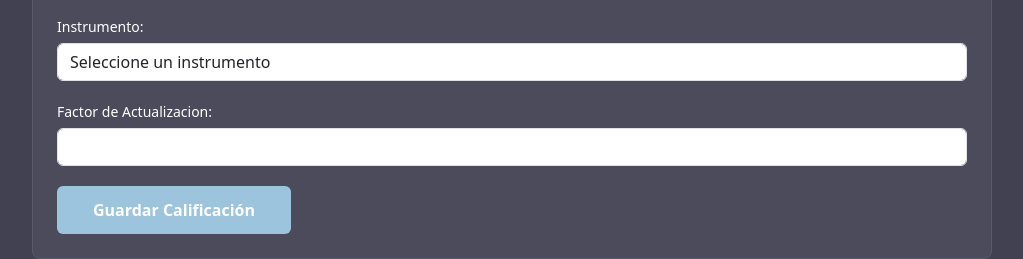
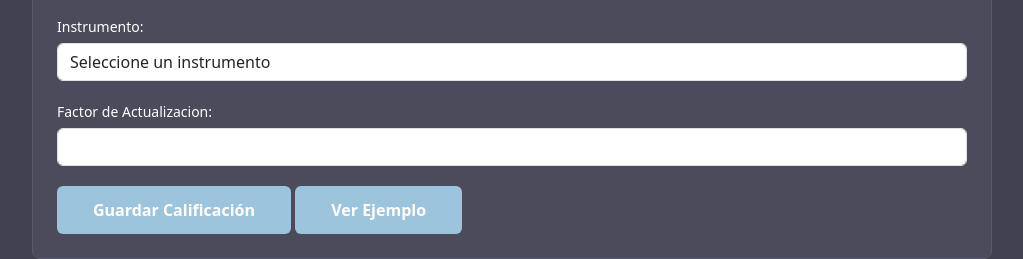
Before and after one commit to MaxiLuco1925/NuamProyecto_V_Alpha.1, a Django app: page /ingresarCalificacion/ in a window 1280 px wide. Shown: the part 859-1118 px from the top of the page, without its empty margins (128-1151 px from the left). Run offline with Django 5.2, Linux system fonts and the light colour scheme; data that the repository does not hold is empty.

Commit message:
Ejemplo de construcción de calificacion manual, para el usuario, edicion de calificación en el panel de calificacion tributaria, asignar los botones para asignar la carga por archivos por monto y por factor y realizamiento del calculo por montos y afeccion a los factores del 8 al 19

```diff
--- a/NuamProyecto/urls.py
+++ b/NuamProyecto/urls.py
@@ -16,7 +16,7 @@ Including another URLconf
 """
 from django.contrib import admin
 from django.urls import path
-from usuarios.views import portada, iniciarSesion, registro, interfazinicio, market_data_api, Administrador, panel, panelAdmin, EditarRolusuario, adminEliminarUsuario, listausuarios,salir, descargar_calificacion,ver_detalle_calificacion
+from usuarios.views import portada, iniciarSesion, registro, interfazinicio, market_data_api, Administrador, panel, panelAdmin, EditarRolusuario, adminEliminarUsuario, listausuarios,salir, descargar_calificacion,ver_detalle_calificacion,editar_calificacion_manual
 from auditoria.views import cargaArchivos,x_factor, Configuración, ConfiguraciónAdmin, verificacionUsuario, reportes, Factor, x_monto, x_factor_Admin, x_monto_Admin,lecturaReportes,listadoUsuario
 from declaraciones.views  import ingresarCalificacion, x_factorCalculo, ingresarCalificacionAdmin, x_factorCalculoAdmin
 
@@ -51,9 +51,7 @@ urlpatterns = [
     path('descargar/<int:calificacion_id>/', descargar_calificacion, name='descargar_calificacion'),
     path('calificacion/<int:calificacion_id>/detalle/', ver_detalle_calificacion, name='ver_detalle_calificacion'),
     path('ingresarcalificacionAdmin/', ingresarCalificacionAdmin, name= "calificacionAdmin"),
-    path("factorAdmin/", x_factorCalculoAdmin, name = "factorAdmin")
-
-
-
+    path("factorAdmin/", x_factorCalculoAdmin, name = "factorAdmin"),
+    path('editar/<int:pk>/', editar_calificacion_manual, name='editar_calificacion')
 
 ]
--- a/declaraciones/forms.py
+++ b/declaraciones/forms.py
@@ -78,16 +78,17 @@ class IngresoCalificacionManualForm(forms.ModelForm):
             return calificacion
 
 
-
-
-class factoresForm(forms. ModelForm):
+class EditarCalificacionForm(forms.ModelForm):
     class Meta:
-        model = FactorMensual
-        fields = [
-            'descripcion','valor_factor','fecha_factor'
-        ]
+        model = CalificacionTributaria
+        fields = ['instrumento', 'descripcion', 'dividendo']
         widgets = {
-            'descripcion' : forms.TextInput(attrs={'class' : 'form-control'}),
-            'valor_factor' : forms.NumberInput(attrs={'class' : 'form-control', 'step' : '0.01'}),
-            'fecha_factor' : forms.DateInput(attrs={'type' : 'date', 'class' : 'form-control'}),
+            'instrumento': forms.Select(attrs={'class': 'form-control'}),
+            'descripcion': forms.Textarea(attrs={'class': 'form-control', 'rows': 3}),
+            'dividendo': forms.NumberInput(attrs={'class': 'form-control'}),
         }
+        labels = {
+            'instrumento': 'Instrumento',
+            'descripcion': 'Descripción',
+            'dividendo': 'Dividendo',
+        }
--- a/declaraciones/views.py
+++ b/declaraciones/views.py
@@ -4,7 +4,7 @@ from . import forms
 from django.contrib import messages
 from usuarios.models import Usuario
 from auditoria.models import Instrumento, CalificacionTributaria
-from declaraciones.forms import IngresoCalificacionManualForm, factoresForm
+from declaraciones.forms import IngresoCalificacionManualForm
 from auditoria.models import FactorMensual
 from decimal import Decimal, ROUND_HALF_UP
 from django.http import JsonResponse
--- /dev/null
+++ b/static/js/Ejemplo.js
@@ -0,0 +1,161 @@
+document.addEventListener("DOMContentLoaded", () => {
+  const btn = document.getElementById("btnEjemplo");
+
+    btn.addEventListener("click", () => {
+    const imagenUrl = new URL(btn.dataset.imagenUrl, window.location.origin).href;
+    const nuevaVentana = window.open("", "_blank", "width=2000,height=1120");
+
+    if (nuevaVentana) {
+      nuevaVentana.document.write(`
+        <!DOCTYPE html>
+        <html lang="es">
+        <head>
+          <meta charset="UTF-8">
+          <title>Factor-08</title>
+          <style>
+          body {
+            margin: 0;
+            font-family: 'Segoe UI', Arial, sans-serif;
+            background-color: #f8fafc;
+            color: #333;
+            display: flex;
+            height: 100vh;
+          }
+
+          .izquierda {
+            flex: 1;
+            background-color: #1e293b;
+            display: flex;
+            align-items: center;
+            justify-content: center;
+            overflow: hidden;
+            padding: 10px;
+          }
+
+          .izquierda img {
+            width: 95%;
+            height: auto;
+            border-radius: 10px;
+            box-shadow: 0 4px 15px rgba(0,0,0,0.4);
+          }
+
+          .derecha {
+            flex: 1;
+            background-color: #ffffff;
+            padding: 40px;
+            overflow-y: auto;
+          }
+
+          h1 {
+            color: #0d6efd;
+            font-size: 24px;
+            margin-bottom: 20px;
+          }
+
+          h2 {
+            color: #2563eb;
+            margin-top: 25px;
+            font-size: 18px;
+          }
+
+          p, li {
+            line-height: 1.6;
+            font-size: 15px;
+          }
+
+          .emoji {
+            font-weight: bold;
+            margin-right: 5px;
+          }
+
+          ul {
+            padding-left: 20px;
+          }
+
+          .section {
+            margin-bottom: 20px;
+            background: #f1f5f9;
+            padding: 15px;
+            border-radius: 8px;
+            border-left: 5px solid #0d6efd;
+          }
+        </style>
+        </head>
+        <body>
+          <div class="izquierda">
+          <img src="${imagenUrl}" alt="Ejemplo del formulario">
+          </div>
+          <div class="derecha">
+          <h1>🧾 Guía para llenar el formulario</h1>
+
+          <div class="section"><h2>🟦 1. Descripción</h2>
+          <p>📄 Qué es: Un texto breve que identifique el evento o ingreso que estás calificando.</p>
+          <p>✍️ Ejemplo:<br>“Pago de dividendo acción A”<br>“Renta percibida por instrumento extranjero”<br>“Distribución de utilidades 2024”</p>
+          <p>👉 Debe ser claro y representativo del movimiento o ingreso.</p></div>
+
+          <div class="section"><h2>📅 2. Fecha de pago</h2>
+          <p>📄 Qué es: Fecha en que efectivamente se realizó el pago o se percibió el ingreso.</p>
+          <p>⏰ Formato: dd/mm/aaaa</p>
+          <p>✍️ Ejemplo:<br>25/04/2024<br>10/01/2025</p>
+          <p>👉 Debe coincidir con la fecha del comprobante o documento de respaldo.</p></div>
+
+          <div class="section"><h2>🔢 3. Secuencia del evento</h2>
+          <p>📄 Qué es: Un número interno o correlativo que identifique la operación.</p>
+          <p>✍️ Ejemplo:<br>1 (si es el primer dividendo del año)<br>2024-05 (si usas formato tipo año-secuencia)</p>
+          <p>👉 Sirve para organizar varias calificaciones dentro de un mismo instrumento.</p></div>
+
+          <div class="section"><h2>💰 4. Dividendo</h2>
+          <p>📄 Qué es: El monto bruto del dividendo o utilidad pagada, sin descontar impuestos.</p>
+          <p>✍️ Ejemplo:<br>125000<br>567890.50</p>
+          <p>👉 Debe ser numérico, en pesos o en la moneda base definida por el sistema.</p></div>
+
+          <div class="section"><h2>💵 5. Valor histórico</h2>
+          <p>📄 Qué es: El monto original al momento del pago, antes de aplicar reajustes o factores de actualización.</p>
+          <p>✍️ Ejemplo:<br>125000<br>85000</p>
+          <p>👉 Sirve para comparar el valor nominal con el valor actualizado (Factor de Actualización).</p></div>
+
+          <div class="section"><h2>📆 6. Año tributario</h2>
+          <p>📄 Qué es: El año al que corresponde la declaración tributaria.</p>
+          <p>✍️ Ejemplo:<br>2024 → (si corresponde a ingresos de 2023)<br>2025 → (si corresponde a ingresos de 2024)</p>
+          <p>👉 Recuerda que el “año tributario” es el año en que se declara, no el año del pago.</p></div>
+
+          <div class="section"><h2>🧾 7. ISFUT</h2>
+          <p>📄 Qué es: Indica si el dividendo o utilidad está afecto a Impuesto Sustitutivo al Fondo de Utilidades Tributables (ISFUT).</p>
+          <p>🔘 Valores posibles:<br>“Sí” → Si el ingreso proviene de utilidades sujetas a ISFUT.<br>“No” → Si no aplica.</p>
+          <p>👉 Si no estás seguro, normalmente es “No”.</p></div>
+
+          <div class="section">
+            <h2>🌍 8. Mercado</h2>
+            <p>📄 Qué es: El tipo de mercado o ámbito económico donde se genera el ingreso o pertenece el instrumento.</p>
+            <p>🔽 Ejemplo de opciones:<br>
+            “Acciones”<br>
+            “Bonos”<br>
+            “Criptomonedas”<br>
+            “Instrumentos financieros”<br>
+            “Exportaciones”<br>
+            “Importaciones”<br>
+            “Servicios”<br>
+            “Renta mobiliaria”<br>
+            “Comercio”<br>
+            “Agroindustria”</p>
+            <p>👉 Elige según la naturaleza o el sector económico del ingreso o inversión.</p>
+            </div>
+
+          <div class="section"><h2>📊 9. Instrumento</h2>
+          <p>📄 Qué es: El tipo de título, acción o inversión de la cual proviene el ingreso.</p>
+          <p>🔽 Ejemplo:<br>“Acción”<br>“Fondo de Inversión”<br>“Bonos”<br>“ETF”</p>
+          <p>👉 Debe estar registrado previamente en la tabla de instrumentos del sistema.</p></div>
+
+          <div class="section"><h2>📈 10. Factor de Actualización</h2>
+          <p>📄 Qué es: Un número que reajusta valores históricos a valores actualizados según IPC o normativa (por ejemplo, el Factor-08 del SII).</p>
+          <p>✍️ Ejemplo:<br>1.0834<br>0.9975</p>
+          <p>👉 El sistema puede calcularlo automáticamente o ingresarse manualmente según el período.</p></div>
+        </div>
+      </body>
+      </html>
+    `);
+    } else {
+      alert("Por favor, permite las ventanas emergentes para ver el ejemplo.");
+    }
+    });
+});
--- a/templates/CalificacionManul.html
+++ b/templates/CalificacionManul.html
@@ -23,6 +23,13 @@
             {% csrf_token %}
             {{ form.as_p }}
             <button type="submit" class="btn btn-primary">Guardar Calificación</button>
+            <button id="btnEjemplo"
+                data-imagen-url="{% static 'image/Ejemplo.png' %}"
+                class="btn btn-primary">
+                <i class="bi bi-eye"></i> Ver Ejemplo
+            </button>
         </form>
+    </div>
+    <script src="{% static 'js/Ejemplo.js' %}"></script>
 </body>
 </html>
```
Also changed, not shown: librerias.txt (added, +43 -0 lines), requirements.txt (deleted, +0 -29 lines), static/js/calculo_montos.js (added, +86 -0 lines), templates/factores.html (+1 -23 lines), templates/factoresAdmin.html (+0 -24 lines), templates/panelCalificacion.html (+7 -1 lines), usuarios/views.py (+21 -1 lines), static/image/Ejemplo.png (added).
